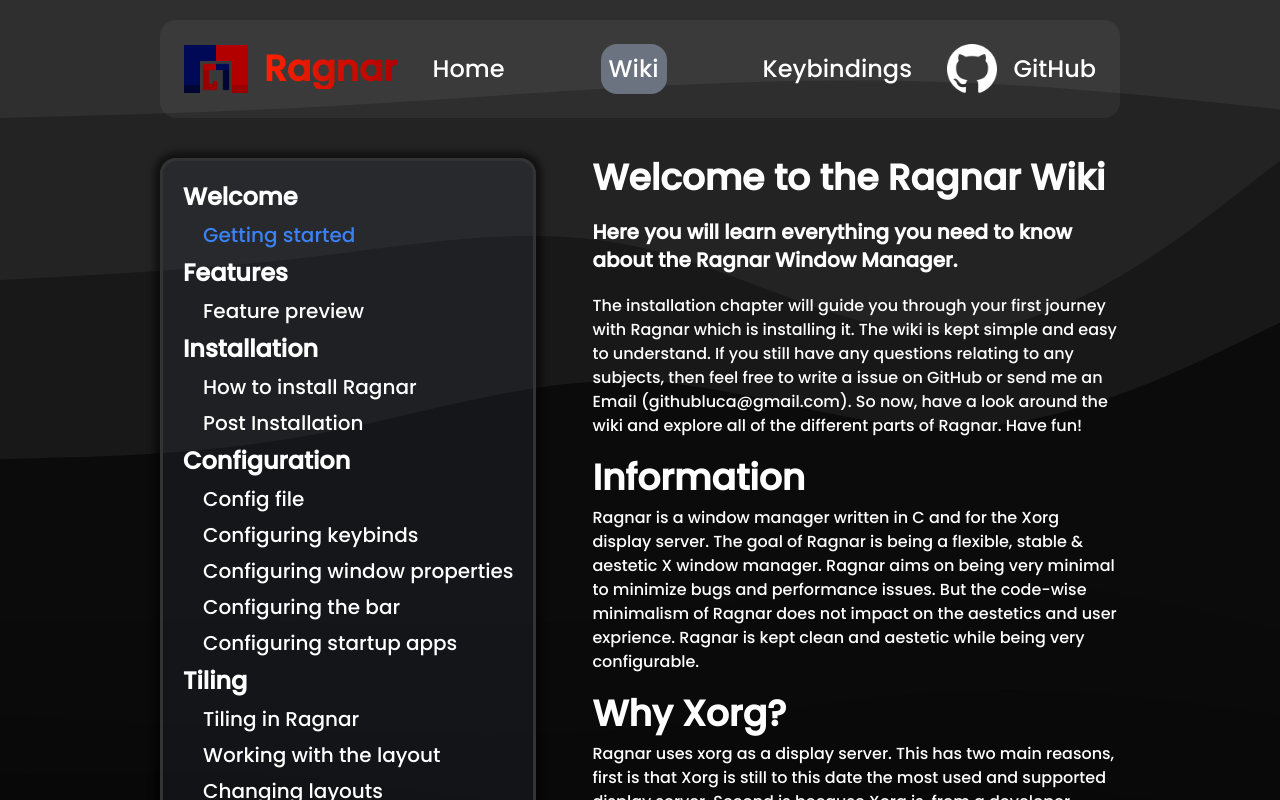
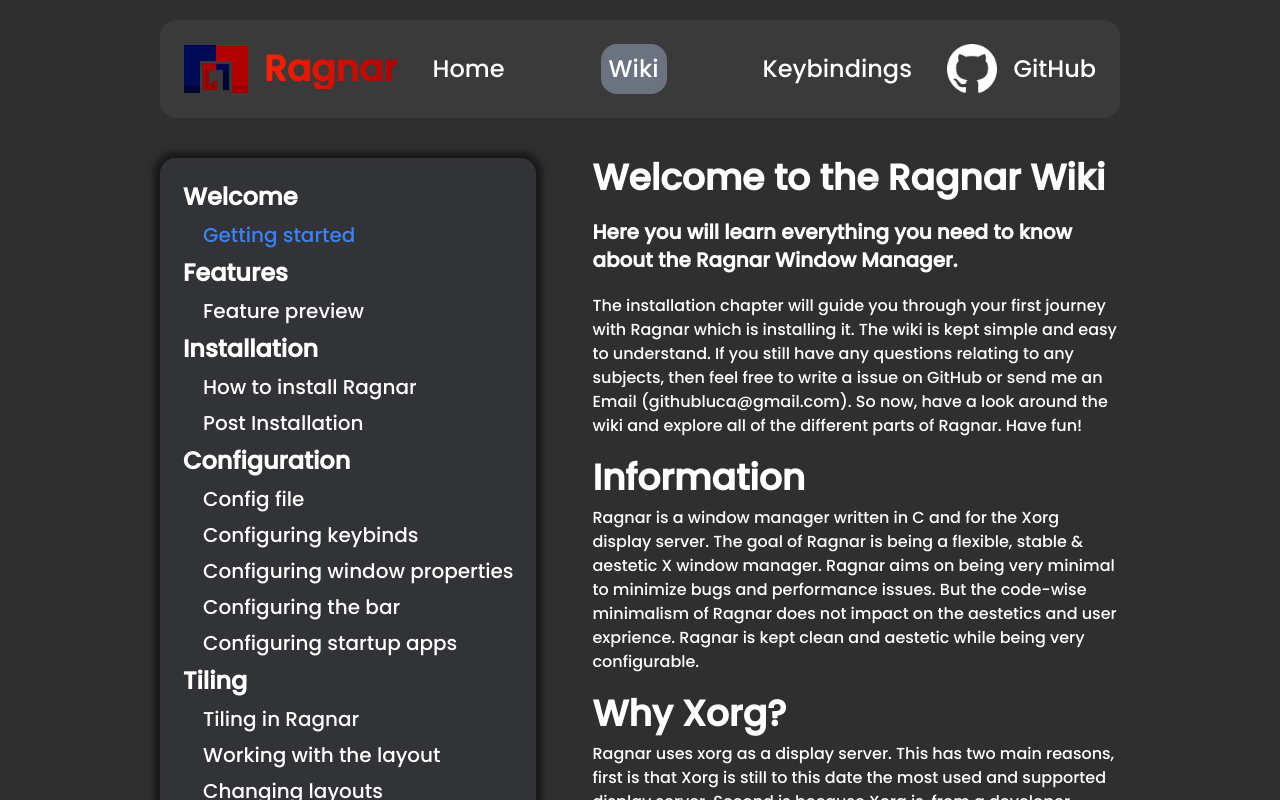
Before and after one commit to cococry/ragnar-website, a Next.js app: page /wiki/getting-started in a window 1280 px wide. Shown: the top 800 px of the page. Built offline with nearby package versions, Linux system fonts and the light colour scheme.

Commit message:
Background

```diff
--- a/app/globals.css
+++ b/app/globals.css
@@ -26,7 +26,7 @@
 
 .background {
     background-image: url("/wave.svg");
-    background-size: 100vw;
+    background-size: 10000px;
     background-repeat: no-repeat
 }
 
--- a/app/page.tsx
+++ b/app/page.tsx
@@ -27,7 +27,7 @@
                             <p className="text-center xl:text-left text-2xl mt-5 text-white font-bold">Ragnar is a dynamic & tiling window manager written completly in C & X11.</p>
                             <div>
                                 <div className="relative mt-10 max-w-min p-8 whitespace-nowrap -ml-10">
-                                    <button onClick={handleClick} className="transition ease-in-out delay-150 hover:-translate-y-1 hover:scale-110 duration-300 text-black bg-gradient-to-b from-[#ebebeb] to-[#bababa] px-9 py-6 rounded-full text-2xl ring-2 ring-[#e3e3e3]/50"><p >Install Ragnar</p></button>
+                                    <button onClick={handleClick} className="transition ease-in-out delay-150 hover:-translate-y-1 hover:scale-110 duration-300 text-black bg-gradient-to-b from-[#ebebeb] to-[#bababa] px-9 py-6 rounded-full  font-bold text-2xl ring-2 ring-[#e3e3e3]/50"><p >Install Ragnar</p></button>
                                     <div className="z-[-1] rounded-full absolute top-0 bottom-0 left-0 right-0 flex justify-center -space-x-14 p-5">
                                         <div className="bg-blue-500 blur-2xl rounded-full h-full w-full opacity-40"></div>
                                         <div className="bg-red-500  blur-2xl rounded-full h-full w-full opacity-40"></div>
```
